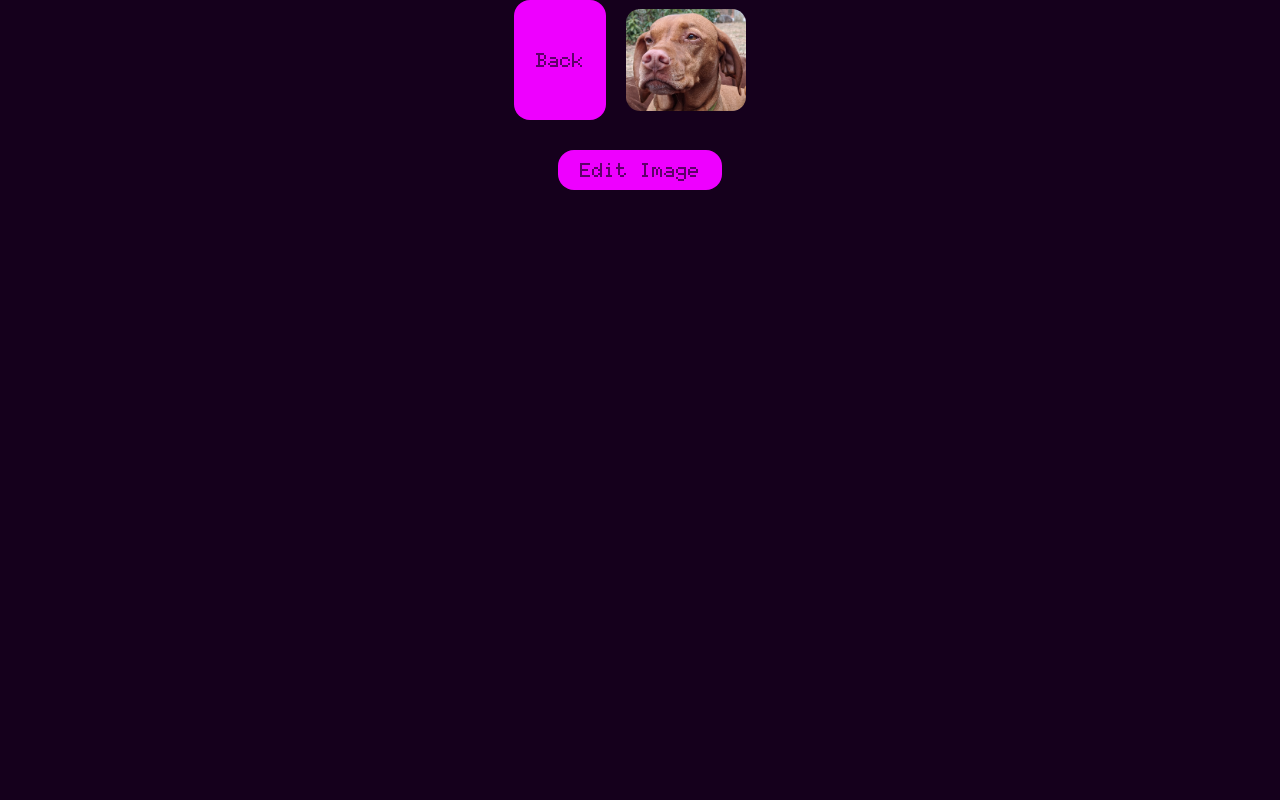
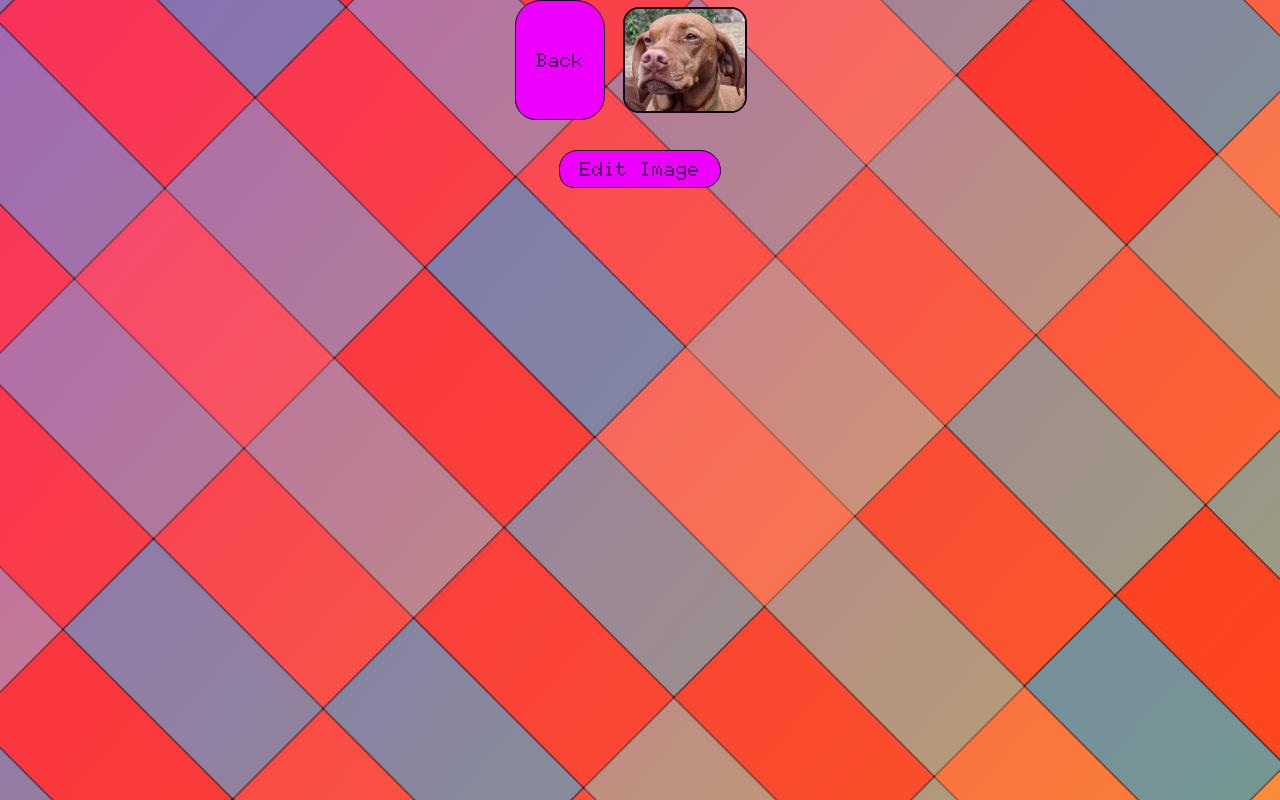
Before and after one commit to AidanNC/playquest.online, a React (Vite) app in the folder frontend/playquest.online-frontend/: page /Profile in a window 1280 px wide. Shown: the top 800 px of the page. Built offline with nearby package versions, Linux system fonts and the light colour scheme.

Commit message:
add: crazy background and new buttons

```diff
--- a/frontend/playquest.online-frontend/index.html
+++ b/frontend/playquest.online-frontend/index.html
@@ -3,7 +3,7 @@
   <head>
     <meta charset="UTF-8" />
     <link rel="icon" type="image/svg+xml" href="/vite.svg" />
-    <meta name="viewport" content="width=device-width, initial-scale=1.0 user-scalable=no" />
+    <meta name="viewport" content="width=device-width, initial-scale=1.0" />
     <title>Quest Online</title>
   </head>
   <body>
--- a/frontend/playquest.online-frontend/src/components/ProfilePicture.tsx
+++ b/frontend/playquest.online-frontend/src/components/ProfilePicture.tsx
@@ -26,6 +26,7 @@ const animation = css`
 	${gradientAnimation} 2s ease infinite;
 `;
 const MainContainer = styled.div<{ $active: boolean }>`
+	box-shadow: var(--main-shadow);
 	position: relative;
 	height: 130px;
 	width: 320px;
@@ -39,7 +40,11 @@ const MainContainer = styled.div<{ $active: boolean }>`
 			? css`
 					border: 3px solid var(--main-pink);
 					filter: drop-shadow(0px 0px 6px var(--main-pink));
-					background: linear-gradient(130deg, var(--main-pink), var(--main-yellow));
+					background: linear-gradient(
+						130deg,
+						var(--main-pink),
+						var(--main-yellow)
+					);
 					background-size: 200% 200%;
 					animation: ${animation};
 			  `
@@ -110,20 +115,39 @@ const TrickDisplay = styled.div`
 		margin: 0px;
 	}
 `;
+const borderAnimation = keyframes`
+	0% {
+    	border-radius: 30% 40% 50% 50%;
+	}
+	25% {
+    	border-radius: 50% 30% 40% 70%;
+  	}
+	50% {
+		border-radius: 60% 50% 30% 20%;
+ 	}
+	75% {
+		border-radius: 40% 50% 50% 30%;
+  	}
+	100% {
+     	border-radius: 30% 40% 50% 50%;
+  	}
+`;
 const DealerCircle = styled.div`
 	height: 30px;
 	width: 30px;
 	border-radius: 50%;
 	background-color: var(--main-yellow);
-	border: 2px solid var(--main-dark);
+	// border: 2px solid var(--main-dark);
 	font-size: 20px;
 	font-color: var(--white);
 	display: flex;
 	justify-content: center;
 	align-items: center;
 	position: absolute;
-	left: 0px;
-	top: 0px;
+	left: 5px;
+	top: 5px;
+	animation: ${borderAnimation} 6s linear infinite;
+	filter: drop-shadow(0px 0px 6px var(--main-pink));
 `;
 type ProfilePictureProps = {
 	imageString: string;
@@ -236,7 +260,8 @@ export default function ProfilePicture({
 							)}
 						</p>
 						<p className="bet">
-							Bet: <span style={{ color: betColor }}>{bet > -1 ? bet : ""}</span>
+							Bet:{" "}
+							<span style={{ color: betColor }}>{bet > -1 ? bet : ""}</span>
 						</p>
 						<p
 							className="tricks"
--- a/frontend/playquest.online-frontend/src/index.css
+++ b/frontend/playquest.online-frontend/src/index.css
@@ -2,6 +2,7 @@
 	font-family: Inter, system-ui, Avenir, Helvetica, Arial, sans-serif;
 	background-color: #242424;
 	background-color: #15001c;
+	/* background-color: #464646; */
 	color: #15001c;
 	/* color: #ffffff; */
 
@@ -17,20 +18,24 @@
   text-rendering: optimizeLegibility;
   -webkit-font-smoothing: antialiased;
   -moz-osx-font-smoothing: grayscale; */
-  --main-dark:#15001c;
+	--main-dark: #15001c;
 	--main-pink: #ee00ff;
 	--white: #ffffff;
 	--breakpoint-mobile: 700px;
 	--blue-border: #6f51f0;
 	--main-yellow: #fcf403;
-
+  --p1: 20px;
+  --p2: 25px;
+  --p3: 30px;
+  --p4: 25px;
+  --main-shadow: 1px 2px 0.2rem var(--main-dark);
 }
 .whiteFont {
 	color: #ffffff;
 }
 @font-face {
-  font-family: 'Inter';
-  src: url('./assets/fonts/Doto/static/Doto-ExtraBold.ttf') format('truetype');
+	font-family: "Inter";
+	src: url("./assets/fonts/Doto/static/Doto-ExtraBold.ttf") format("truetype");
 	font-weight: normal;
 	font-style: normal;
 }
@@ -43,9 +48,28 @@ body {
   min-width: 320px;
   min-height: 100vh; */
 }
+
+@keyframes buttonBorder {
+	0% {
+		border-radius:  var(--p1) var(--p2) var(--p3) var(--p4);
+	}
+	25% {
+		border-radius:  var(--p4) var(--p1) var(--p2) var(--p3);
+	}
+	50% {
+		border-radius:  var(--p3) var(--p4) var(--p1) var(--p2);
+	}
+	75% {
+		border-radius:  var(--p2) var(--p3) var(--p4) var(--p1);
+	}
+	100% {
+		border-radius:  var(--p1) var(--p2) var(--p3) var(--p4);
+	}
+}
 button {
-  border-radius: 16px;
-  border: 2px solid transparent;
+	/* border-radius: 16px; */
+  animation: buttonBorder 5s infinite;
+	border: 1px solid var(--main-dark);
 	padding: 0.3em 1em;
 	font-size: 1em;
 	font-weight: 500;
@@ -55,6 +79,7 @@ button {
 	transition: border-color 0.25s;
 	color: #15001c;
 	-webkit-tap-highlight-color: transparent;
+  /* box-shadow: var(--main-shadow); */
 }
 button:hover {
 	border-color: var(--main-yellow);
@@ -74,7 +99,7 @@ input {
 }
 input:focus {
 	border-color: #d400d4;
-  outline: #d400d4
+	outline: #d400d4;
 	/* background-color: #d400d4; */
 }
 input[type="number"]::-webkit-inner-spin-button,
--- a/frontend/playquest.online-frontend/src/main.tsx
+++ b/frontend/playquest.online-frontend/src/main.tsx
@@ -1,51 +1,52 @@
-import { StrictMode } from 'react'
-import { createRoot } from 'react-dom/client'
-import './index.css'
-import App from './App.tsx'
-import CardTests from './views/StyleTests/CardTests.tsx'
-import GuestAccount from './views/GuestAccount/index.tsx'
-import MainPage from './views/HostJoin/index.tsx'
-import Login from './views/Login/Login.tsx'
-import Profile from './views/Profile/Profile.tsx'
+import { StrictMode } from "react";
+import { createRoot } from "react-dom/client";
+import "./index.css";
+import App from "./App.tsx";
+import CardTests from "./views/StyleTests/CardTests.tsx";
+import GuestAccount from "./views/GuestAccount/index.tsx";
+import MainPage from "./views/HostJoin/index.tsx";
+import Login from "./views/Login/Login.tsx";
+import Profile from "./views/Profile/Profile.tsx";
+import TodoModal from "./views/TodoPage/index.tsx";
 
-import {
-  createBrowserRouter,
-  RouterProvider
-} from 'react-router-dom';
+import { createBrowserRouter, RouterProvider } from "react-router-dom";
 
 const router = createBrowserRouter([
 	{
-    path: '/',
-    element: <MainPage />
+		path: "/",
+		element: <MainPage />,
 	},
 	{
-    path: '/GuestAccount',
-    element: <GuestAccount />
+		path: "/GuestAccount",
+		element: <GuestAccount />,
 	},
 	{
-    path: '/App',
-    element: <App />
+		path: "/App",
+		element: <App />,
 	},
 	{
-    path: '/CardTests',
-    element: <CardTests />
+		path: "/CardTests",
+		element: <CardTests />,
 	},
 	{
-    path: '/Login',
-    element: <Login/>
+		path: "/Login",
+		element: <Login />,
 	},
 	{
-    path: '/Profile',
-    element: <Profile/>
-  }
-])
+		path: "/Profile",
+		element: <Profile />,
+	},
+]);
 
-createRoot(document.getElementById('root')!).render(
+createRoot(document.getElementById("root")!).render(
 	<StrictMode>
-     <RouterProvider router={router}/>
+
+		<RouterProvider router={router} />
+    <TodoModal />
+
 		{/* <App /> */}
 		{/* <CardTests /> */}
 		{/* <GuestAccount /> */}
 		{/* <MainPage /> */}
-  </StrictMode>,
-)
+	</StrictMode>
+);
--- a/frontend/playquest.online-frontend/src/views/Game/PlayerDisplay.tsx
+++ b/frontend/playquest.online-frontend/src/views/Game/PlayerDisplay.tsx
@@ -37,9 +37,9 @@ const HandRack = styled.div`
 		// max-width: 80vw;
 		// min-width: 60vw;
 		width: 80vw;
-
-		border: 1px solid var(--main-pink);
+		border: 2px solid var(--main-pink);
 		border-radius: 6px;
+		background: var(--main-dark)
 	}
 `;
 const AnimatedCard = styled.div<{ $x: number; $y: number }>`
@@ -91,7 +91,7 @@ const BetHolder = styled.div`
 	@media (max-width: ${MobileWidth}) {
 		margin-left: 0px;
 		background: #9d44fc;
-		width: 80vw;
+		width: 90vw;
 		left: 2vw;
 		padding: 2px;
 		height: calc(15svh - 20px);
@@ -273,7 +273,7 @@ function BetActionBar({
 	const [bet, setBet] = useState<number>(-1);
 	return (
 		<BetHolder>
-			{Array.from({ length: 11 }, (_, i) => i ).map((i) => {
+			{Array.from({ length: 11 }, (_, i) => i).map((i) => {
 				return (
 					<BetButton
 						key={i}
--- a/frontend/playquest.online-frontend/src/views/HostJoin/index.tsx
+++ b/frontend/playquest.online-frontend/src/views/HostJoin/index.tsx
@@ -13,6 +13,11 @@ const MainContainer = styled.div`
 	align-items: center;
 	gap: 30px;
 	font-size: 20px;
+	height: 100svh;
+	overflow: auto;
+	p {
+		margin: 0px;
+	}
 `;
 
 const PlayerCountRow = styled.div`
--- /dev/null
+++ b/frontend/playquest.online-frontend/src/views/TodoPage/index.tsx
@@ -0,0 +1,121 @@
+import styled, { css, keyframes } from "styled-components";
+
+const gradientAnimation = keyframes`
+  0% {
+    background-position:0% 50%;
+  }
+  50% {
+    background-position:100% 50%;
+  }
+  100% {
+    background-position:0% 50%;
+  }
+`;
+const animation = css`
+	${gradientAnimation} 6s ease infinite;
+`;
+const MainContainer = styled.div`
+	position: absolute;
+	top: 0;
+	left: 0;
+	z-index: -1;
+	// overflow: hidden;
+`;
+const FullScreen = styled.div`
+	position: absolute;
+	height: 200svh;
+	width: 100vw;
+	filter: drop-shadow(0px 0px 6px var(--main-pink));
+	background: linear-gradient(130deg, var(--main-pink), var(--main-yellow));
+	background-size: 200% 200%;
+	animation: ${animation};
+	overflow: hidden;
+`;
+
+export default function TodoModal() {
+
+	const numcols = 20;
+	const numrows = 20;
+	const rows = [];
+	// const colors = ["red", "green", "green"];
+
+	// for (let i = 0; i < numrows; i++) {
+	// 	for (let j = 0; j < numcols; j++) {
+	// 		const top = ydist * i;
+	// 		const left = 4 * j;
+
+	// 		rows.push(
+	// 			<Tile top={`${top}rem`} left={`${left}rem`} color={colors[i]} />
+	// 		);
+	// 	}
+	// }
+	for (let i = 0; i < numcols; i++) {
+		const row = [];
+		for (let j = 0; j < numrows; j++) {
+			row.push(
+				<Tile
+					key={`${i}-${j}`}
+					$color={(j + i) % 2 === 0 ? "red" : "#1e83c7"}
+					$delay={Math.random() * 6}
+				/>
+			);
+		}
+		rows.push(<Row key={`${i}-`}>{row}</Row>);
+	}
+
+	return (
+		<MainContainer>
+
+				<FullScreen>
+					<TileContainer>{rows}</TileContainer>
+				</FullScreen>
+		</MainContainer>
+	);
+}
+
+const angle = 45;
+
+const opacityAnimation = keyframes`
+	0% {
+    	opacity: 0.2
+	}
+	25% {
+    	opacity: 0.4
+  	}
+	50% {
+		opacity: 0.6
+ 	}
+	75% {
+		opacity: 0.4
+  	}
+	100% {
+     	opacity: 0.2
+  	}
+`;
+
+const Tile = styled.div.attrs<{ $color: string; $delay: number }>((props) => ({
+	style: {
+		backgroundColor: props.$color,
+		animationDelay: `${props.$delay}s`,
+	},
+}))<{ $color: string; $delay: number }>`
+	height: 8rem;
+	width: 15rem;
+	opacity: 0.2;
+	outline: 1px solid black;
+	animation: ${opacityAnimation} 6s linear infinite;
+`;
+const Row = styled.div`
+	display; flex;
+`;
+const TileContainer = styled.div`
+	height: 100vh;
+	width: 100vw;
+	// background-color: black;
+	display: flex;
+	-webkit-transform: rotate(${angle}deg);
+	-ms-transform: rotate(${angle}deg);
+	transform: rotate(${angle}deg);
+	position: absolute;
+	top: -50%;
+`;
```
Also changed, not shown: 1 other file (tests, documents, lock files or other folders). Lines whose indentation alone changed are shown as unchanged.
